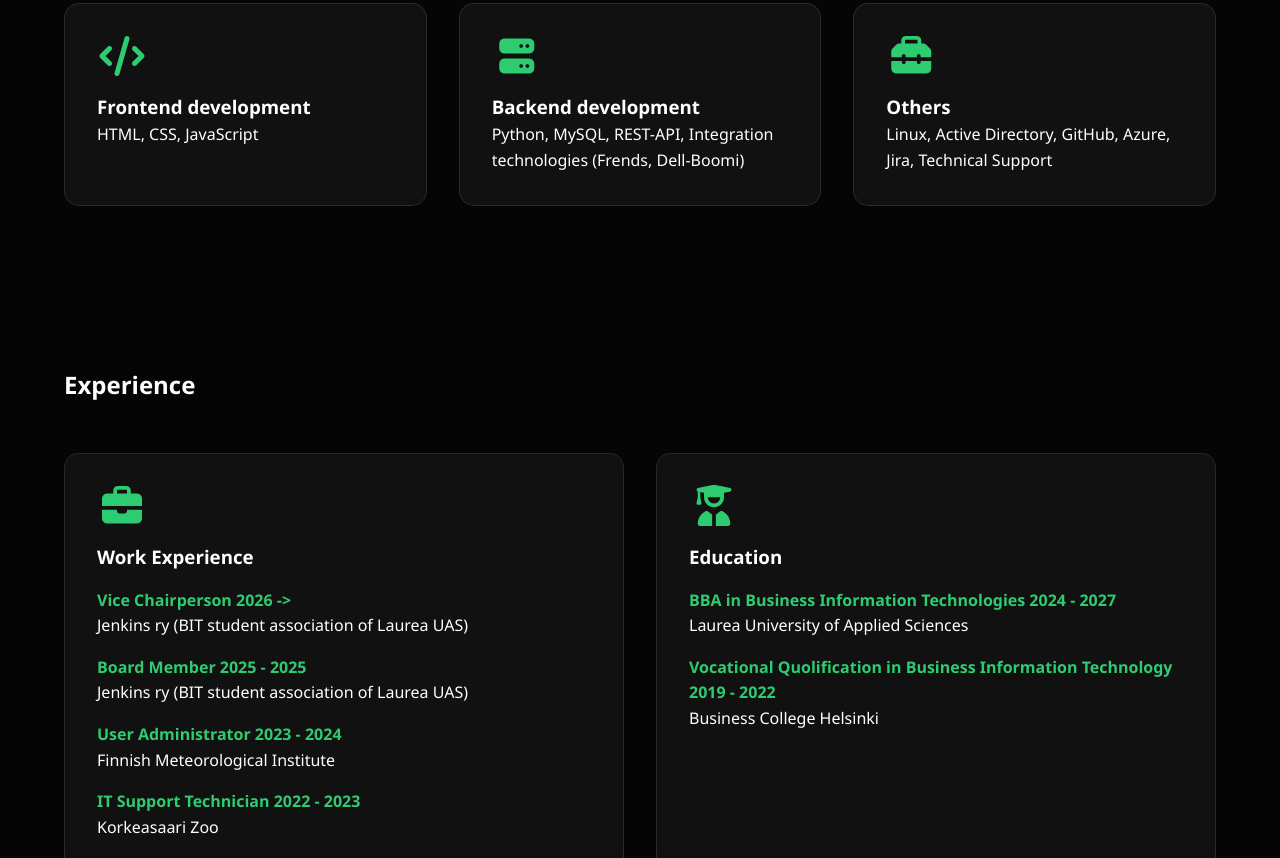
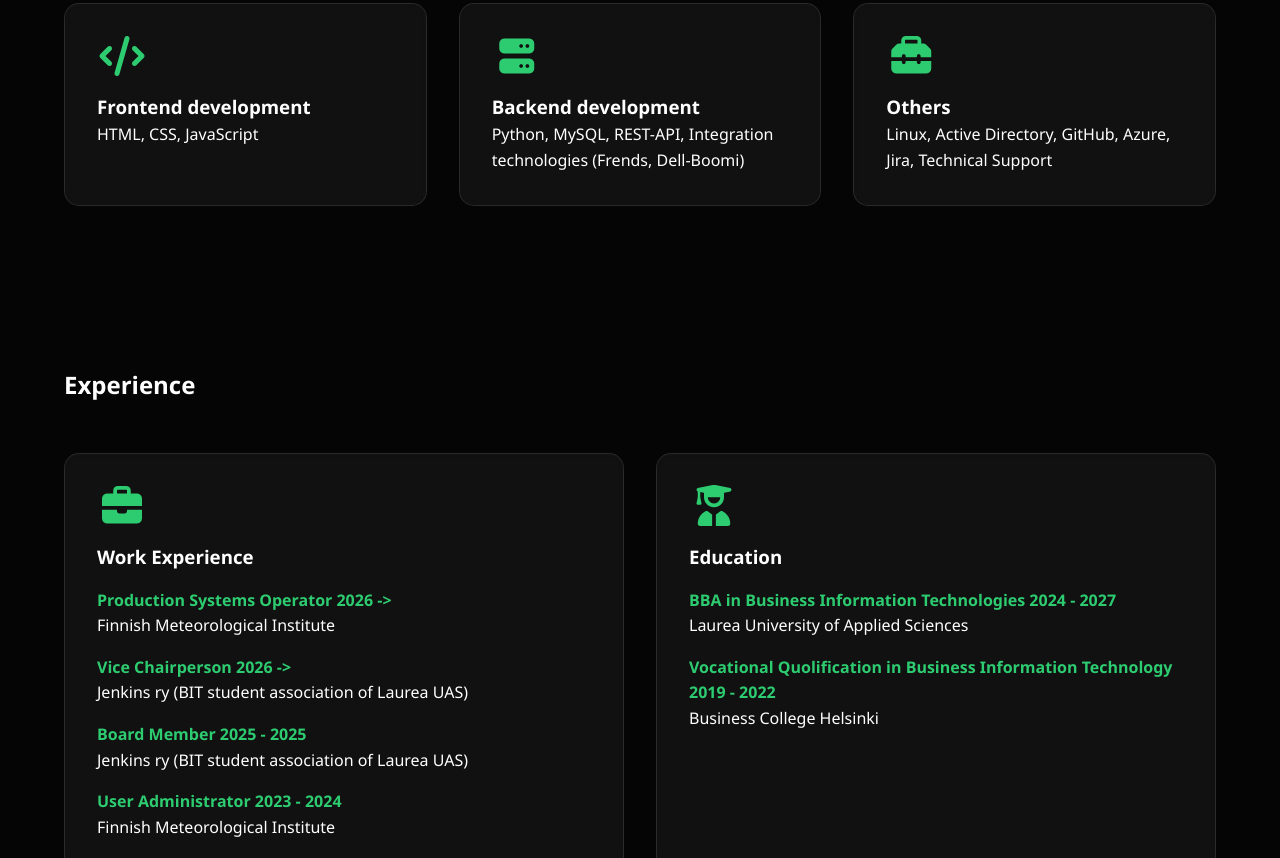
Before and after one commit to ParnanenJ/JiroParnanen, a plain HTML site: page index.html in a window 1280 px wide. Shown: the part 1156-2014 px from the top of the page. Drawn offline with Linux system fonts and the light colour scheme.

Commit message:
Work experiense add

```diff
--- a/index.html
+++ b/index.html
@@ -68,6 +68,8 @@
             <div class="exp-card">
                 <i class="fa-solid fa-briefcase"></i>
                 <h3>Work Experience</h3>
+                <h4>Production Systems Operator 2026 -></h4>
+                <p>Finnish Meteorological Institute</p>
                 <h4>Vice Chairperson 2026 -></h4>
                 <p>Jenkins ry (BIT student association of Laurea UAS)</p>
                 <h4>Board Member 2025 - 2025</h4>
```
